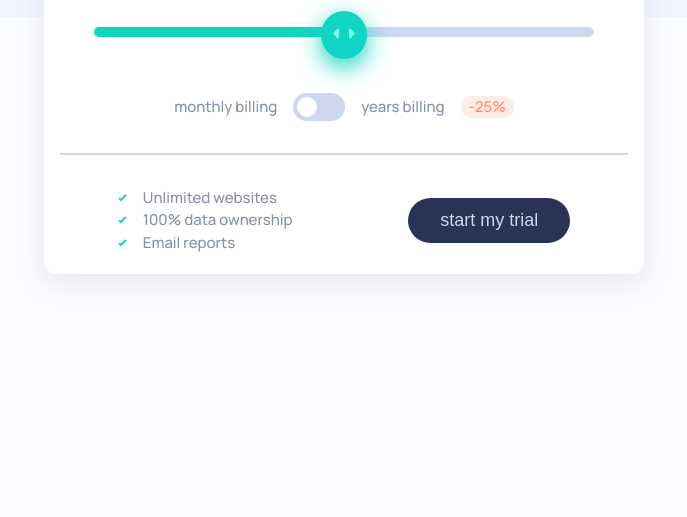
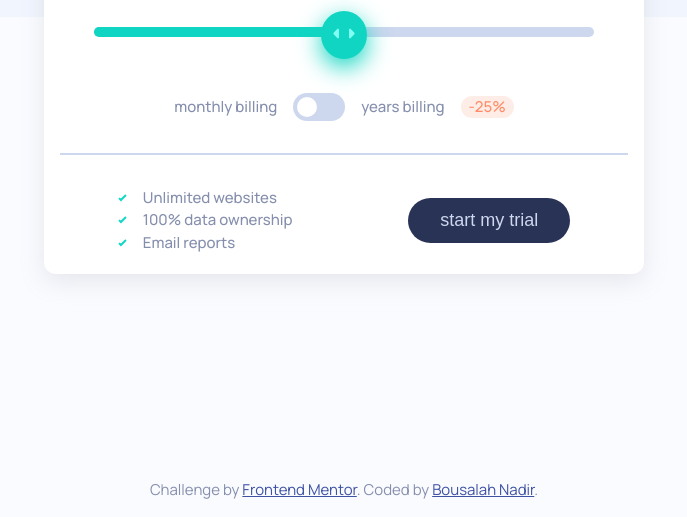
Before and after one commit to Medido1/Frontend-Mentor-Interactive-pricing-component, a plain HTML site: page index.html in a window 1280 px wide. Shown: the part 283-800 px from the top of the page, without its empty margins (296-983 px from the left). Drawn offline with Linux system fonts and the light colour scheme.

Commit message:
Add footer with attribution information

```diff
--- a/index.html
+++ b/index.html
@@ -65,5 +65,14 @@
       </div>
     </div>
   </main>
+  <footer class="footer">
+    <div class="attribution">
+      <p>Challenge by
+        <a href="https://www.frontendmentor.io?ref=challenge" target="_blank"
+        >Frontend Mentor</a
+        >. Coded by <a href="https://github.com/Medido1">Bousalah Nadir</a>.
+      </p>
+    </div>
+  </footer>
 </body>
 </html>
--- a/style.css
+++ b/style.css
@@ -34,6 +34,8 @@ body {
   font-family: var(--Manrope);
   background-color: var(--Very_Pale_Blue);
   padding-bottom: 1rem;
+  display: grid;
+  grid-template-rows: auto 1fr auto;
 }
 button {
   border: 0;
@@ -200,6 +202,19 @@ h1 {
   opacity: .8;
   font-weight: 500;
 }
+.footer {
+  display: flex;
+  justify-content: center;
+  align-items: center;
+}
+.attribution {
+  font-size: .75em;
+  text-align: center;
+}
+
+.attribution a {
+  color: hsl(228, 45%, 44%);
+}
 
 @media (min-width: 768px) {
   .pricing_container {
```
